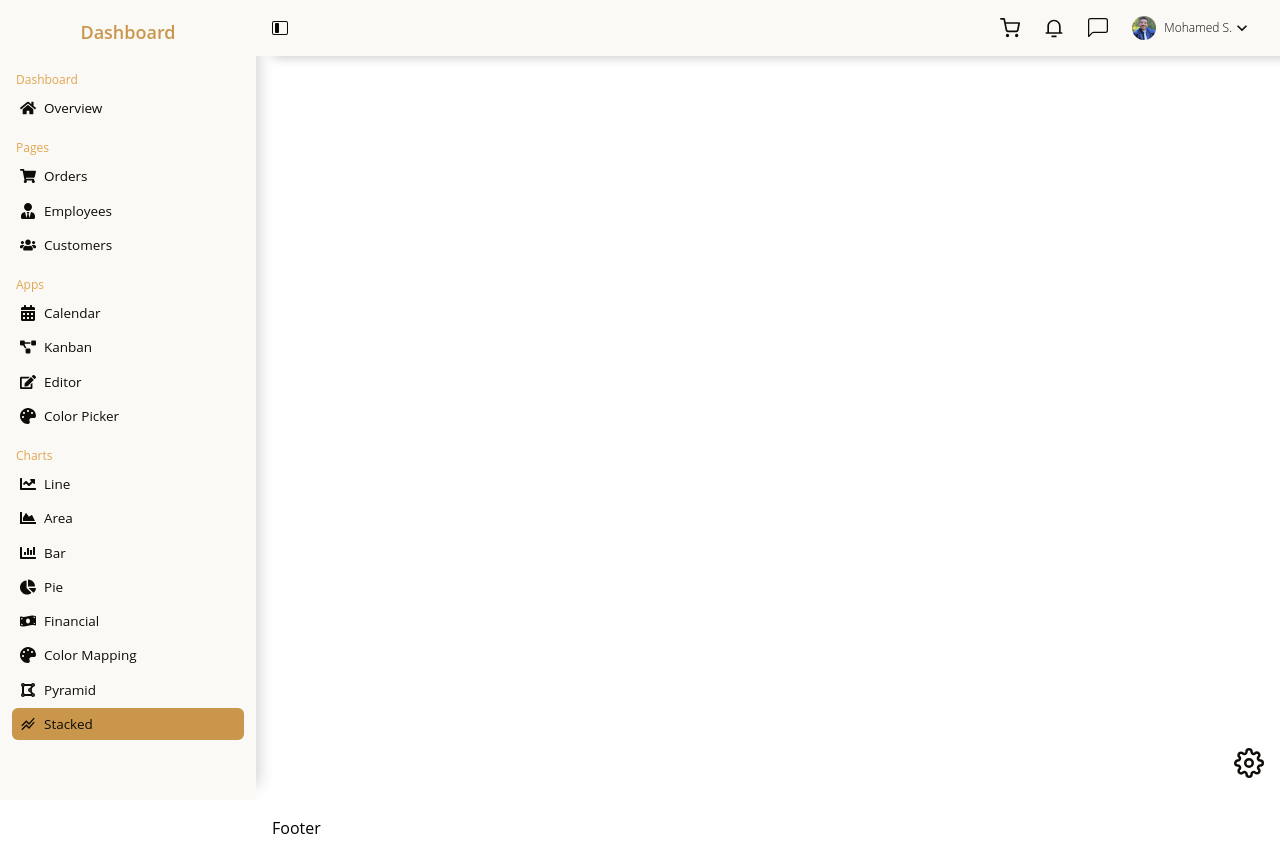
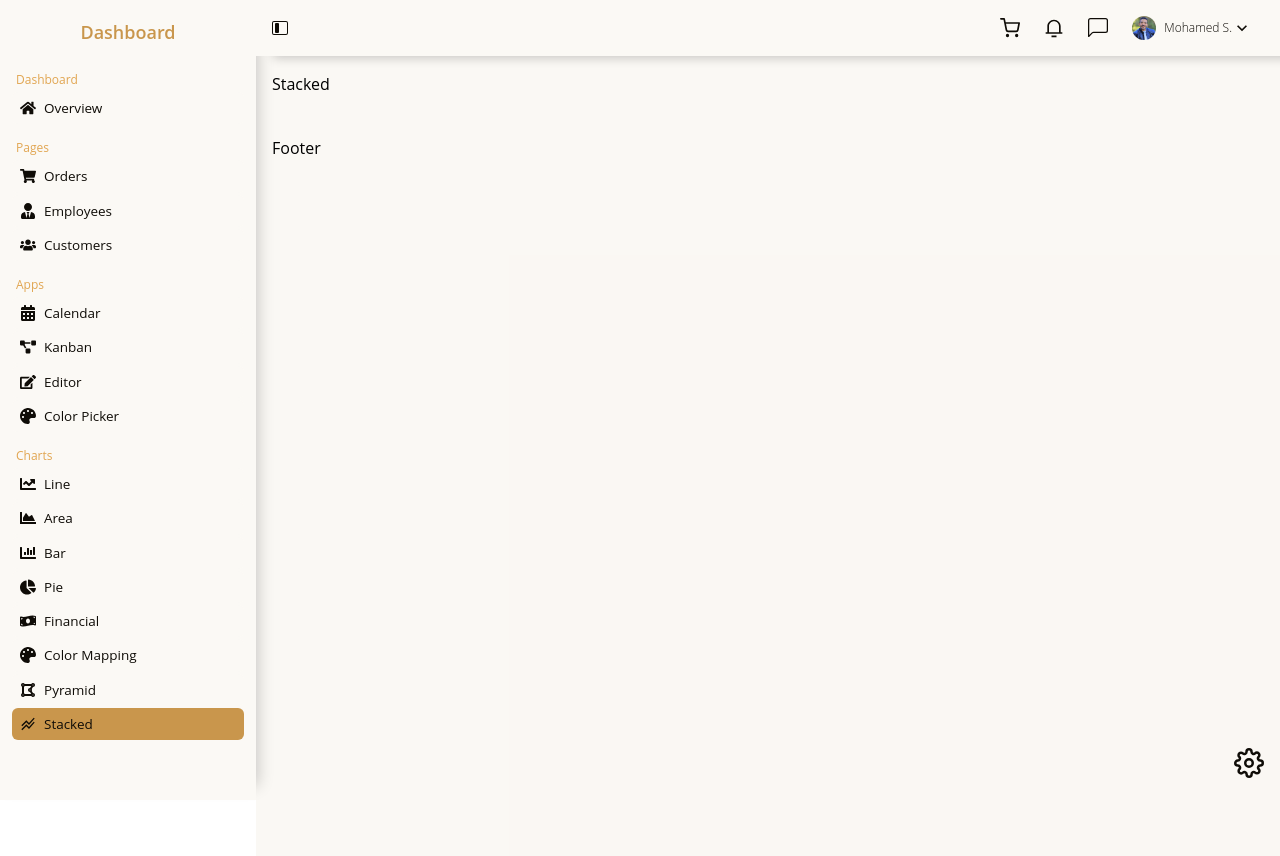
Before and after one commit to mohamed-sayed-elmahdy/React-Admin-Dashboard, a React (Vite) app: page /stacked in a window 1280 px wide. Built offline with nearby package versions, Linux system fonts and the light colour scheme.

Commit message:
ChartsSection

```diff
--- a/src/components/ChartsSection.jsx
+++ b/src/components/ChartsSection.jsx
@@ -9,11 +9,11 @@ const darkTooltipStyle = {
   color: "#fff",
 };
 
-const ChartsSection = React.memo(function ChartsSection({ revenueData, userActivityData }) {
+const ChartsSection = React.memo(function ChartsSection() {
   return (
     <div className="grid grid-cols-1 lg:grid-cols-2 gap-4 mb-8">
-      <RevenueChart data={revenueData} tooltipStyle={darkTooltipStyle} />
-      <UserActivityChart data={userActivityData} tooltipStyle={darkTooltipStyle} />
+      <RevenueChart  tooltipStyle={darkTooltipStyle} />
+      <UserActivityChart  tooltipStyle={darkTooltipStyle} />
     </div>
   )
 })
--- a/src/components/Main.jsx
+++ b/src/components/Main.jsx
@@ -1,14 +1,37 @@
-
 import { useSidebar } from '@/contexts/SidebarContext';
 import MainContent from '@/components/MainContent';
+import { useEffect, useState } from 'react';
 
 function Main() {
   const { isSidebarOpen } = useSidebar();
+  const [mounted, setMounted] = useState(false);
+
+  useEffect(() => {
+    setMounted(true);
+  }, []);
+
   return (
-      <div className={`${isSidebarOpen ? "lg:w-[calc(100%-256px)] lg:ms-64" : "lg:w-[calc(100%-64px)] lg:ms-16"} min-h-screen flex flex-col bg-(--background-secondary)} overflow-hidden transition-all duration-300`}>
+    <div
+      className={`
+        ${isSidebarOpen
+          ? "lg:w-[calc(100%-256px)] lg:ms-64"
+          : "lg:w-[calc(100%-64px)] lg:ms-16"}
+        min-h-screen flex flex-col bg-(--background-secondary)
+        overflow-hidden transition-all duration-300
+      `}
+    >
+      <div
+        className={`
+          transition-all duration-500 ease-out
+          ${mounted
+            ? "opacity-100 translate-y-0"
+            : "opacity-0 translate-y-6"}
+        `}
+      >
         <MainContent />
       </div>
-  )
+    </div>
+  );
 }
 
-export default Main
+export default Main;
--- a/src/components/MainContent.jsx
+++ b/src/components/MainContent.jsx
@@ -2,45 +2,43 @@ import React, { memo, lazy, Suspense } from 'react';
 import { Routes, Route } from 'react-router-dom';
 import Footer from '@/components/Footer';
 
-// Loader بسيط يظهر أثناء تحميل الصفحات
 const Loader = () => <div className="text-center p-4">Loading...</div>;
 
-// Lazy loading لكل الصفحات
 const Overview = lazy(() => import('@/pages/Overview'));
 const Orders = lazy(() => import('@/pages/Orders'));
 const Employees = lazy(() => import('@/pages/Employees'));
 const Customers = lazy(() => import('@/pages/Customers'));
-// const Editor = lazy(() => import('@/pages/Editor'));
-// const Calendar = lazy(() => import('@/pages/Calendar'));
-// const Kanban = lazy(() => import('@/pages/Kanban'));
-// const ColorPicker = lazy(() => import('@/pages/ColorPicker'));
-// const Line = lazy(() => import('@/pages/Line'));
-// const Area = lazy(() => import('@/pages/Area'));
-// const Bar = lazy(() => import('@/pages/Bar'));
-// const Pie = lazy(() => import('@/pages/Pie'));
-// const Financial = lazy(() => import('@/pages/Financial'));
-// const ColorMapping = lazy(() => import('@/pages/ColorMapping'));
-// const Pyramid = lazy(() => import('@/pages/Pyramid'));
-// const Stacked = lazy(() => import('@/pages/Stacked'));
+const Editor = lazy(() => import('@/pages/Apps/Editor'));
+const Calendar = lazy(() => import('@/pages/Apps/Calendar'));
+const Kanban = lazy(() => import('@/pages/Apps/Kanban'));
+const ColorPicker = lazy(() => import('@/pages/Apps/ColorPicker'));
+const Line = lazy(() => import('@/pages/Charts/Line'));
+const Area = lazy(() => import('@/pages/Charts/Area'));
+const Bar = lazy(() => import('@/pages/Charts/Bar'));
+const Pie = lazy(() => import('@/pages/Charts/Pie'));
+const Financial = lazy(() => import('@/pages/Charts/Financial'));
+const ColorMapping = lazy(() => import('@/pages/Charts/ColorMapping'));
+const Pyramid = lazy(() => import('@/pages/Charts/Pyramid'));
+const Stacked = lazy(() => import('@/pages/Charts/Stacked'));
 
-// Array لكل الـ routes عشان نخلي الكود أنظف
+
 const routes = [
   { path: '/', element: <Overview /> },
   { path: '/orders', element: <Orders /> },
   { path: '/employees', element: <Employees /> },
   { path: '/customers', element: <Customers /> },
-//   { path: '/calendar', element: <Calendar /> },
-//   { path: '/kanban', element: <Kanban /> },
-//   { path: '/editor', element: <Editor /> },
-//   { path: '/color-picker', element: <ColorPicker /> },
-//   { path: '/line', element: <Line /> },
-//   { path: '/area', element: <Area /> },
-//   { path: '/bar', element: <Bar /> },
-//   { path: '/pie', element: <Pie /> },
-//   { path: '/financial', element: <Financial /> },
-//   { path: '/color-mapping', element: <ColorMapping /> },
-//   { path: '/pyramid', element: <Pyramid /> },
-//   { path: '/stacked', element: <Stacked /> },
+  { path: '/calendar', element: <Calendar /> },
+  { path: '/kanban', element: <Kanban /> },
+  { path: '/editor', element: <Editor /> },
+  { path: '/color-picker', element: <ColorPicker /> },
+  { path: '/line', element: <Line /> },
+  { path: '/area', element: <Area /> },
+  { path: '/bar', element: <Bar /> },
+  { path: '/pie', element: <Pie /> },
+  { path: '/financial', element: <Financial /> },
+  { path: '/color-mapping', element: <ColorMapping /> },
+  { path: '/pyramid', element: <Pyramid /> },
+  { path: '/stacked', element: <Stacked /> },
 ];
 
 export default memo(function MainContent() {
--- a/src/components/RevenueChart.jsx
+++ b/src/components/RevenueChart.jsx
@@ -1,4 +1,4 @@
-import { userActivityData } from "@/pages/Overview";
+
 import {
     BarChart,
     Bar,
@@ -10,7 +10,21 @@ import {
 
 } from "recharts"
 import React from "react";
-export default React.memo(function RevenueChart({tooltipStyle, data}) {
+
+// Mock data for Revenue Chart
+const revenueData = [
+  { month: "Jan", revenue: 45000, orders: 230 },
+  { month: "Feb", revenue: 52000, orders: 280 },
+  { month: "Mar", revenue: 48000, orders: 250 },
+  { month: "Apr", revenue: 61000, orders: 320 },
+  { month: "May", revenue: 55000, orders: 290 },
+  { month: "Jun", revenue: 67000, orders: 350 },
+  { month: "Jul", revenue: 72000, orders: 380 },
+]
+
+
+
+export default React.memo(function RevenueChart({tooltipStyle}) {
 
     return (
         <>
@@ -20,7 +34,7 @@ export default React.memo(function RevenueChart({tooltipStyle, data}) {
                     <p className="text-sm text-gray-500">Monthly revenue and order trends</p>
                 </div>
                 <ResponsiveContainer width="100%" height={300}>
-                    <BarChart data={data} >
+                    <BarChart data={revenueData} >
                         <CartesianGrid strokeDasharray="3 3" vertical={false} />
                         <XAxis
                             dataKey="month"
--- a/src/components/UserActivityChart.jsx
+++ b/src/components/UserActivityChart.jsx
@@ -10,7 +10,18 @@ import {
   Legend,
 } from "recharts"
 
-export default React.memo(function UserActivityChart({ tooltipStyle, data, }) {
+
+// Mock data for User Activity
+const userActivityData = [
+  { date: "Mon", active: 1200, new: 340 },
+  { date: "Tue", active: 1800, new: 420 },
+  { date: "Wed", active: 1600, new: 380 },
+  { date: "Thu", active: 2100, new: 510 },
+  { date: "Fri", active: 2400, new: 600 },
+  { date: "Sat", active: 2000, new: 490 },
+  { date: "Sun", active: 1700, new: 410 },
+]
+export default React.memo(function UserActivityChart({ tooltipStyle }) {
     return (
            <div className="bg-white border border-border rounded-lg p-6">
             <div className="mb-6">
@@ -18,7 +29,7 @@ export default React.memo(function UserActivityChart({ tooltipStyle, data, }) {
               <p className="text-sm text-gray-500">Active and new users this week</p>
             </div>
             <ResponsiveContainer width="100%" height={300}>
-              <AreaChart data={data}>
+              <AreaChart data={userActivityData}>
                 <defs>
                   <linearGradient id="activeGradient" x1="0" y1="0" x2="0" y2="1">
                     <stop offset="5%" stopColor="#c48d3b" stopOpacity={0.8} />
--- a/src/pages/Overview.jsx
+++ b/src/pages/Overview.jsx
@@ -9,30 +9,10 @@ import {
 } from "lucide-react";
 import KPICard from "@/components/KPICard";
 import TrafficSourceItem from "@/components/TrafficSourceItem";
-import ChartsSection  from "@/components/ChartsSection";
+import ChartsSection from "@/components/ChartsSection";
 
 
-// Mock data for Revenue Chart
-const revenueData = [
-  { month: "Jan", revenue: 45000, orders: 230 },
-  { month: "Feb", revenue: 52000, orders: 280 },
-  { month: "Mar", revenue: 48000, orders: 250 },
-  { month: "Apr", revenue: 61000, orders: 320 },
-  { month: "May", revenue: 55000, orders: 290 },
-  { month: "Jun", revenue: 67000, orders: 350 },
-  { month: "Jul", revenue: 72000, orders: 380 },
-]
 
-// Mock data for User Activity
-export const userActivityData = [
-  { date: "Mon", active: 1200, new: 340 },
-  { date: "Tue", active: 1800, new: 420 },
-  { date: "Wed", active: 1600, new: 380 },
-  { date: "Thu", active: 2100, new: 510 },
-  { date: "Fri", active: 2400, new: 600 },
-  { date: "Sat", active: 2000, new: 490 },
-  { date: "Sun", active: 1700, new: 410 },
-]
 
 // Traffic sources
 const trafficSources = [
@@ -102,7 +82,7 @@ function Overview() {
         </div>
 
         {/* Charts Section */}
-    <ChartsSection  revenueData={revenueData} userActivityData={userActivityData}/>
+        <ChartsSection />
 
         {/* Bottom Section: Traffic Sources & Transactions */}
         <div className="grid grid-cols-1 lg:grid-cols-3 gap-6">
```
